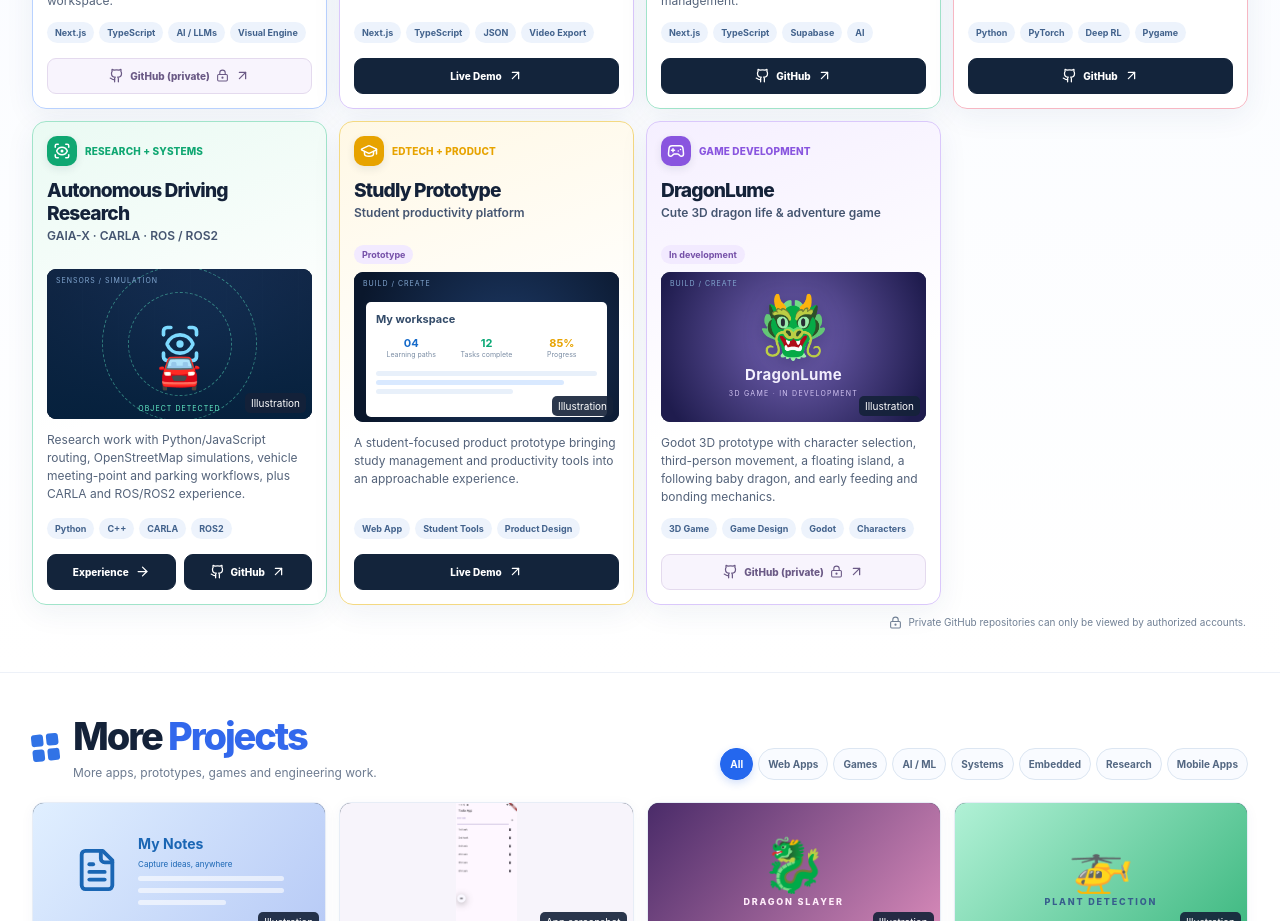
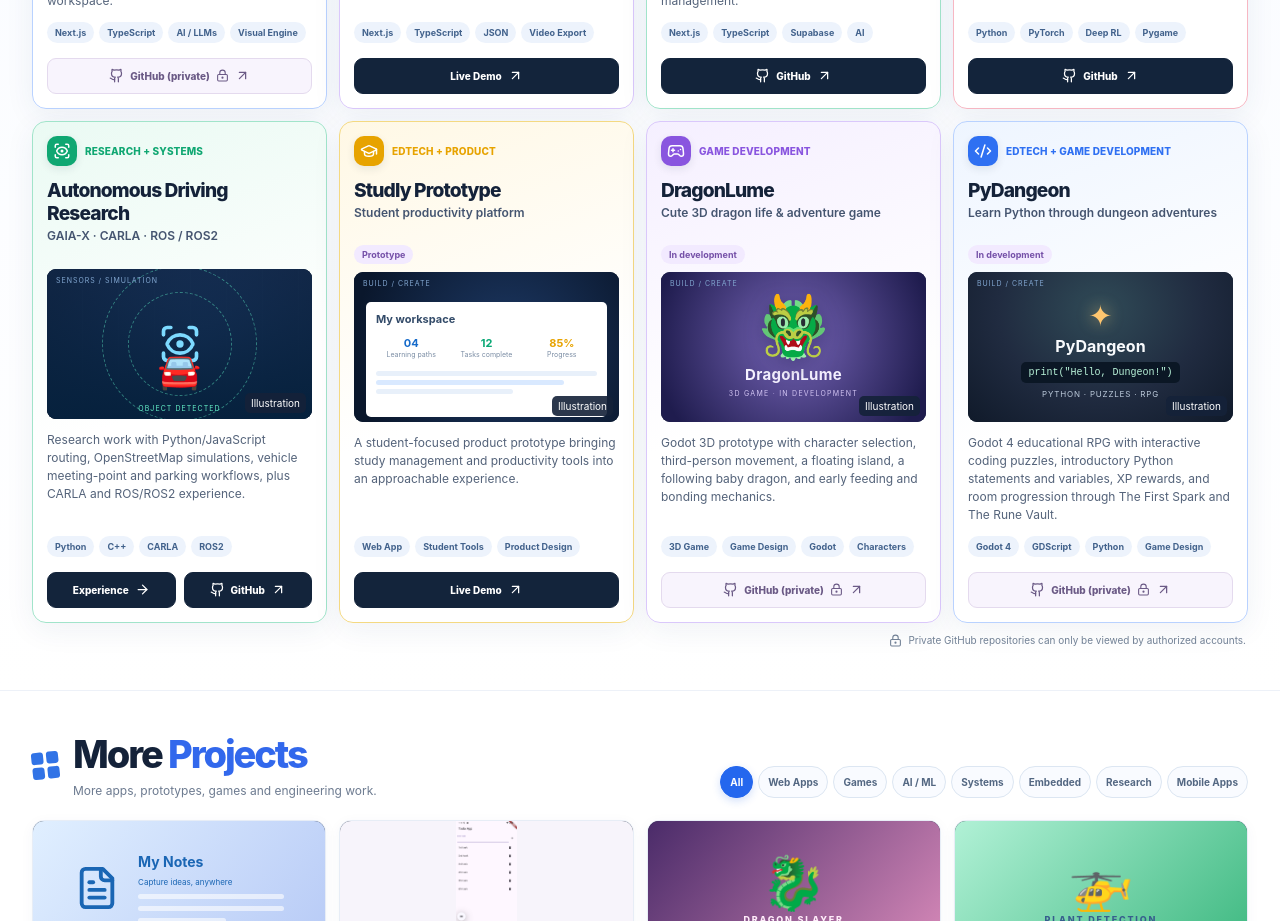
Before and after one commit to Forkan01/forkan-portfolio, a Next.js app: page / in a window 1280 px wide. Shown: the part 1120-2041 px from the top of the page. Built offline with nearby package versions, Linux system fonts and the light colour scheme.

Commit message:
Add PyDangeon as eighth featured portfolio project

```diff
--- a/app/globals.css
+++ b/app/globals.css
@@ -409,3 +409,11 @@ h2 em { font-style: normal; color: #3268ec; }
   .particle-sphere-button:hover { transform: none; }
 }
 @media print { .particle-sphere-control { display: none; } }
+
+/* PyDangeon: illustrative coding-adventure artwork, not a gameplay screenshot. */
+.art-pydangeon .art-fallback { background: radial-gradient(ellipse at 50% 25%, #304b57 0%, #202b40 55%, #101a2a 100%); }
+.pydangeon-art { height: 100%; display: flex; flex-direction: column; align-items: center; justify-content: center; gap: 6px; padding: 22px 8px 16px; }
+.pydangeon-torch { color: #ffc66f; font-size: 29px; line-height: 1; text-shadow: 0 0 16px #ffc66fa0; }
+.pydangeon-art strong { color: #f8fafc; font-size: 16px; }
+.pydangeon-art code { font-size: 10px; color: #b8f3d9; background: #0b1725; padding: 5px 7px; border-radius: 5px; white-space: nowrap; }
+.pydangeon-art small { color: #bdcbdc; font-size: 8px; letter-spacing: .1em; }
--- a/app/page.tsx
+++ b/app/page.tsx
@@ -18,7 +18,7 @@ type Project = {
   tech: string[];
   categories: Category[];
   style: "blue" | "red" | "green" | "yellow" | "purple" | "cyan";
-  art: "dots" | "scene" | "translate" | "snake" | "research" | "study" | "notes" | "todo" | "dragon" | "dragonlume" | "drone" | "brain" | "goals" | "embedded" | "code";
+  art: "dots" | "scene" | "translate" | "snake" | "research" | "study" | "notes" | "todo" | "dragon" | "dragonlume" | "pydangeon" | "drone" | "brain" | "goals" | "embedded" | "code";
   status?: "In development" | "Prototype";
   image?: string;
   demo?: string;
@@ -92,6 +92,16 @@ const featured: Project[] = [
     categories: ["Games"],
     style: "purple", art: "dragonlume", status: "In development",
     github: "https://github.com/Forkan01/Dragonlume",
+    githubPrivate: true,
+  },
+  {
+    title: "PyDangeon",
+    subtitle: "Learn Python through dungeon adventures",
+    description: "Godot 4 educational RPG with interactive coding puzzles, introductory Python statements and variables, XP rewards, and room progression through The First Spark and The Rune Vault.",
+    tech: ["Godot 4", "GDScript", "Python", "Game Design"],
+    categories: ["Games"],
+    style: "cyan", art: "pydangeon", status: "In development",
+    github: "https://github.com/Forkan01/PyDangeon",
     githubPrivate: true,
   },
 ];
@@ -182,6 +192,7 @@ function ProjectArt({ project }: { project: Project }) {
         {project.art === "scene" && <div className="scene-art"><div className="scene-preview"><Video size={32} strokeWidth={1.5}/><span>Infographic scenes</span><div className="scene-shapes"><i/><i/><i/></div></div><div className="scene-timeline"><span>SCENE 01</span><div><i/><i/><i/></div><small>00:08</small></div></div>}
         {project.art === "translate" && <div className="translate-art"><span className="translate-kicker">DEUTSCH ↔ ENGLISH</span><strong>lernen <span>→</span> learn</strong><p>verb · to acquire knowledge</p><div><span>Meaning</span><span>Grammar</span><span>Examples</span></div></div>}
         {project.art === "dragonlume" && <div className="dragonlume-art"><span>🐲</span><b>DragonLume</b><small>3D GAME · IN DEVELOPMENT</small></div>}
+        {project.art === "pydangeon" && <div className="pydangeon-art"><span className="pydangeon-torch">✦</span><strong>PyDangeon</strong><code>print("Hello, Dungeon!")</code><small>PYTHON · PUZZLES · RPG</small></div>}
         {project.art === "snake" && <div className="snake-demo"><div className="snake-board">{Array.from({length: 70}, (_, i) => <span key={i} className={[10,11,12,22,32,42,43,44,45].includes(i) ? "snake-bit" : i === 52 ? "snake-food" : ""}/>)}</div><div className="snake-score">SCORE <strong>024</strong><small>MODEL: DQN</small><span className="score-line"/></div></div>}
         {project.art === "research" && <div className="research-art"><div className="radar radar-1"/><div className="radar radar-2"/><ScanEye size={44}/><span className="car-icon">🚘</span><span className="sensor-label">OBJECT DETECTED</span></div>}
         {project.art === "study" && <div className="study-art"><span>My workspace</span><div className="study-metrics"><b>04<small>Learning paths</small></b><b>12<small>Tasks complete</small></b><b>85%<small>Progress</small></b></div><div className="study-bars"><i/><i/><i/></div></div>}
@@ -229,10 +240,10 @@ function IconLink({ href, children, primary = false, privateRepo = false }: { hr
 }
 
 function FeaturedCard({ project, index }: { project: Project; index: number }) {
-  const Icon = [Rocket, Video, Languages, BrainCircuit, ScanEye, GraduationCap, Gamepad2][index];
+  const Icon = [Rocket, Video, Languages, BrainCircuit, ScanEye, GraduationCap, Gamepad2, Code2][index] ?? Code2;
   return (
     <article className={"featured-card tone-" + project.style}>
-      <div className="featured-category"><span className="category-icon"><Icon size={18}/></span><span>{["AI + SOFTWARE ENGINEERING", "INFOGRAPHICS + VIDEO", "EDTECH + LANGUAGES", "ALGORITHMS + AI", "RESEARCH + SYSTEMS", "EDTECH + PRODUCT", "GAME DEVELOPMENT"][index]}</span></div>
+      <div className="featured-category"><span className="category-icon"><Icon size={18}/></span><span>{["AI + SOFTWARE ENGINEERING", "INFOGRAPHICS + VIDEO", "EDTECH + LANGUAGES", "ALGORITHMS + AI", "RESEARCH + SYSTEMS", "EDTECH + PRODUCT", "GAME DEVELOPMENT", "EDTECH + GAME DEVELOPMENT"][index] ?? "PROJECT"}</span></div>
       <h3>{project.title}</h3>
       <p className="project-subtitle">{project.subtitle}</p>
       {project.status && <span className="project-status">{project.status}</span>}
```
Also changed, not shown: 2 other files (tests, documents, lock files or other folders).
